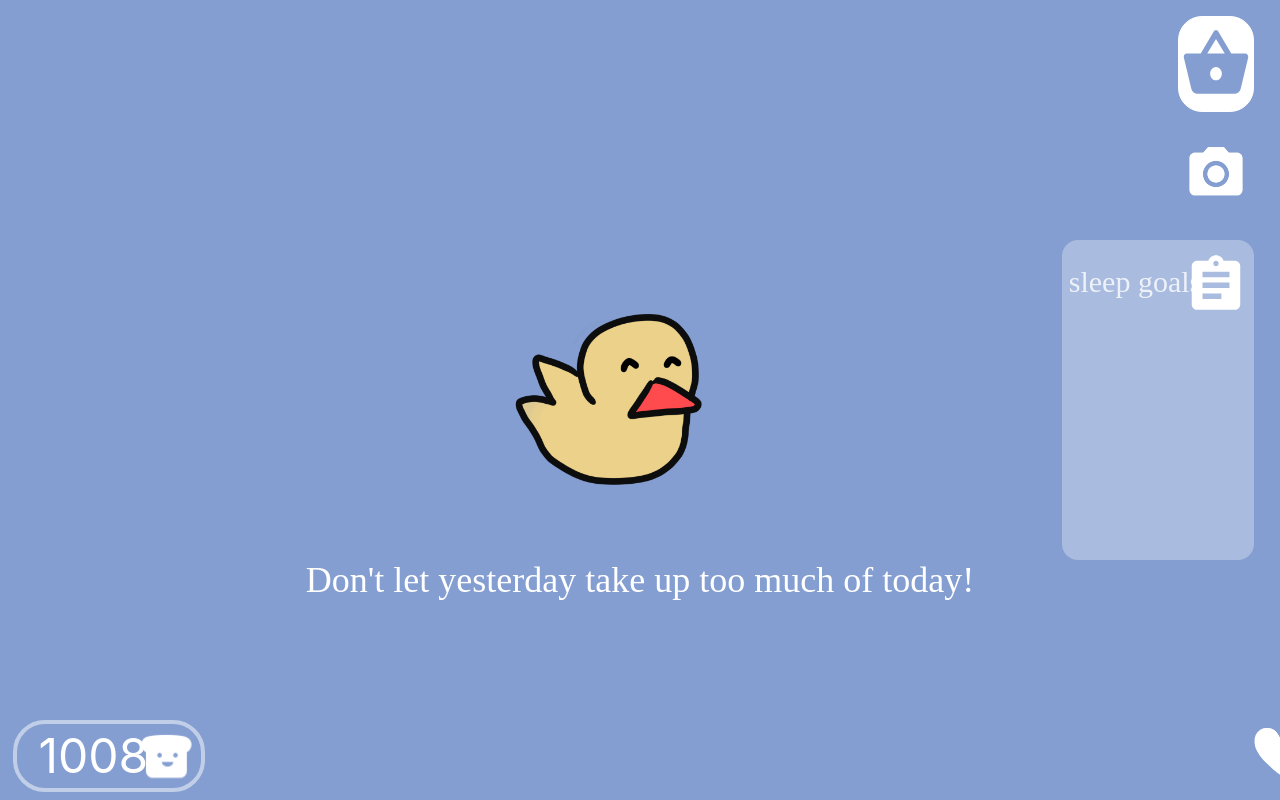
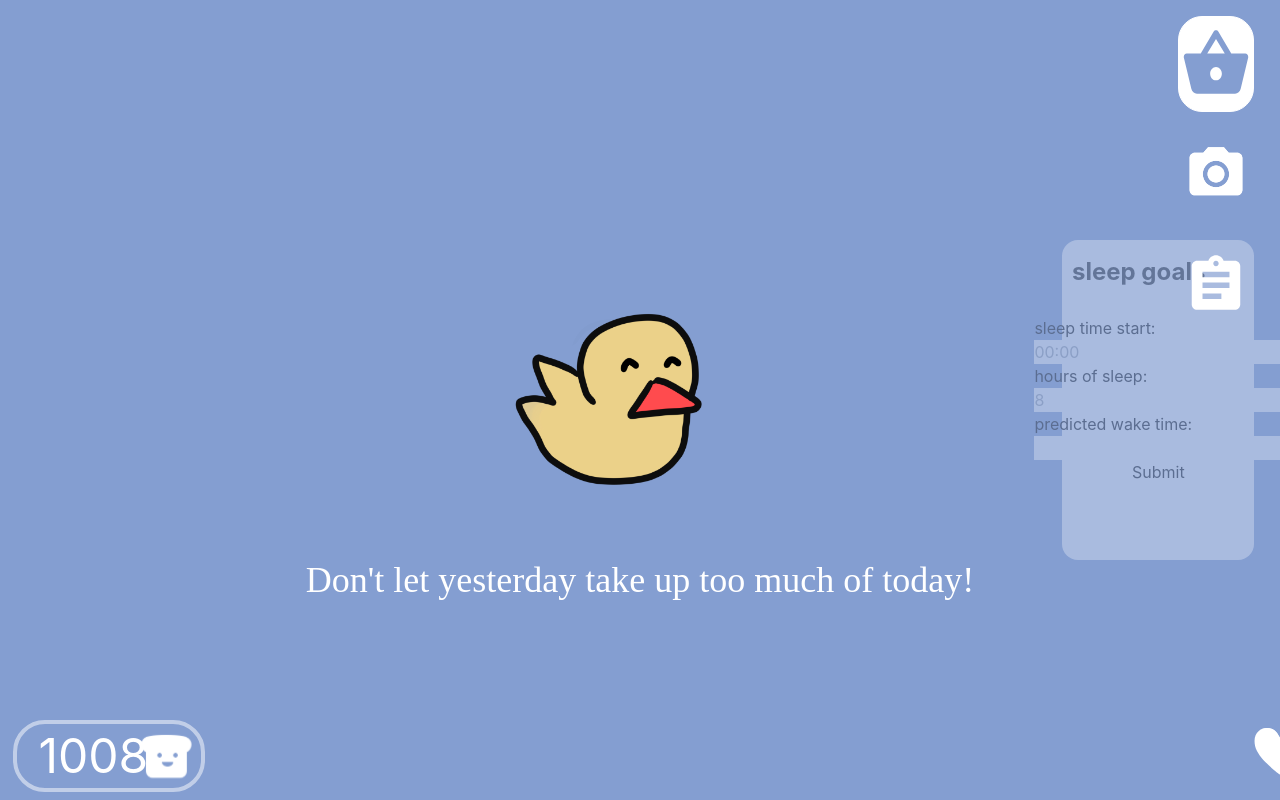
Before and after one commit to RickeyZh/hackthenorth2023, a React (Create React App) app: page / in a window 1280 px wide. Both pictures are taken after a click on the button 1215 px from the left and 288 px from the top of the page. Built offline with nearby package versions, Linux system fonts and the light colour scheme.

Commit message:
sleep guys

```diff
--- a/src/Pages/Home.jsx
+++ b/src/Pages/Home.jsx
@@ -53,6 +53,40 @@ export default function Home() {
         setIsOpenCamera(!isOpenCamera);
     };
 
+    const [sleepGoals, setSleepGoals] = useState({
+        sleepStart: "",
+        hoursOfSleep: "",
+        predictedWakeTime: "",
+        });
+
+
+        const handleSleepGoalSubmit = (e) => {
+        e.preventDefault();
+
+
+        // Calculate predicted wake time
+        const { sleepStart, hoursOfSleep } = sleepGoals;
+        const [startHour, startMinute] = sleepStart.split(":").map(Number);
+        const totalMinutes =
+        startHour * 60 +
+        startMinute +
+        parseInt(hoursOfSleep) * 60;
+        let predictedHour = Math.floor(totalMinutes / 60);
+        const predictedMinute = totalMinutes % 60;
+        // Ensure that predictedHour is less than 24
+        if (predictedHour >= 24) {
+        predictedHour -= 24;
+        }
+
+
+        // Format the predicted wake time as HH:MM
+        const predictedWakeTime = `${String(predictedHour).padStart(2, "0")}:${String(
+        predictedMinute
+        ).padStart(2, "0")}`;
+
+
+        setSleepGoals({ ...sleepGoals, predictedWakeTime });
+        };
 
         const petImages = [
             TEST_CAT,
@@ -292,19 +326,72 @@ export default function Home() {
                 </div>
                 )}
                 </div>
+                <button
+onClick={toDoPopup}
+className="absolute z-10 w-[6%] h-[12%] left-[92%] top-[30%] transparent hover:transparent text-gray-800 font-bold rounded inline-flex items-center"
+>
+<img
+className="assignment w-[7vw] h-[8vh] left-0 top-[15%] absolute"
+src={assignment}
+alt="Assignment Icon"
+/>
+</button>
+{isOpenS && (
+<div className="help items-center inline-flex bg-white z-0 ">
+<div className="Rectangle1 w-[15vw] h-[40vh] top-[30%] left-[83%] bg-white opacity-30 rounded-[16px] absolute flex items-center justify-center mx-auto">
+<form onSubmit={handleSleepGoalSubmit}>
+<div className="Store opacity-90 top-[5%] left-[5%] items-center justify-center text-black text-2xl font-bold font-Alata absolute text-center">
+sleep goals
+</div>
+<div className="flex flex-col items-center justify-center">
+<label className="bold-text">
+sleep time start:
+<input
+type="text"
+placeholder="00:00"
+value={sleepGoals.sleepStart}
+onChange={(e) =>
+setSleepGoals({
+...sleepGoals,
+sleepStart: e.target.value,
+})
+}
+/>
+</label>
+<label className="bold-text">
+hours of sleep:
+<input
+type="number"
+placeholder="8"
+value={sleepGoals.hoursOfSleep}
+onChange={(e) =>
+setSleepGoals({
+...sleepGoals,
+hoursOfSleep: e.target.value,
+})
+}
+/>
+</label>
+<label className="bold-text">
+predicted wake time:
+<input
+type="text"
+value={sleepGoals.predictedWakeTime}
+readOnly
+/>
+</label>
+<button type="submit" className="bold-text">
+Submit
+</button>
+</div>
+</form>
+</div>
+</div>
+)}
 
-            <button onClick={toDoPopup} className="absolute z-10 w-[6%] h-[12%] left-[92%] top-[30%] transparent hover:transparent text-gray-800 font-bold rounded inline-flex items-center">
-                <img className="assignment w-[7vw] h-[8vh] left-0 top-[15%] absolute" src={assignment} />
-            </button> {
-                isOpenS && (
-                    <div className="help items-center inline-flex bg-white z-0 ">
-                        <div className="Rectangle1 w-[15vw] h-[40vh] top-[30%] left-[83%] bg-white opacity-30 rounded-[16px] absolute flex items-center justify-center mx-auto" >
-                        </div>
-                        <div className="Store opacity-80 top-[33%] left-[83.5%] items-center justify-center text-white text-3xl font-normal font-['Alata'] absolute text-center= bold">sleep goals</div>
 
-                    </div>
-                    )
-            }
+
+
 
 
 
```
